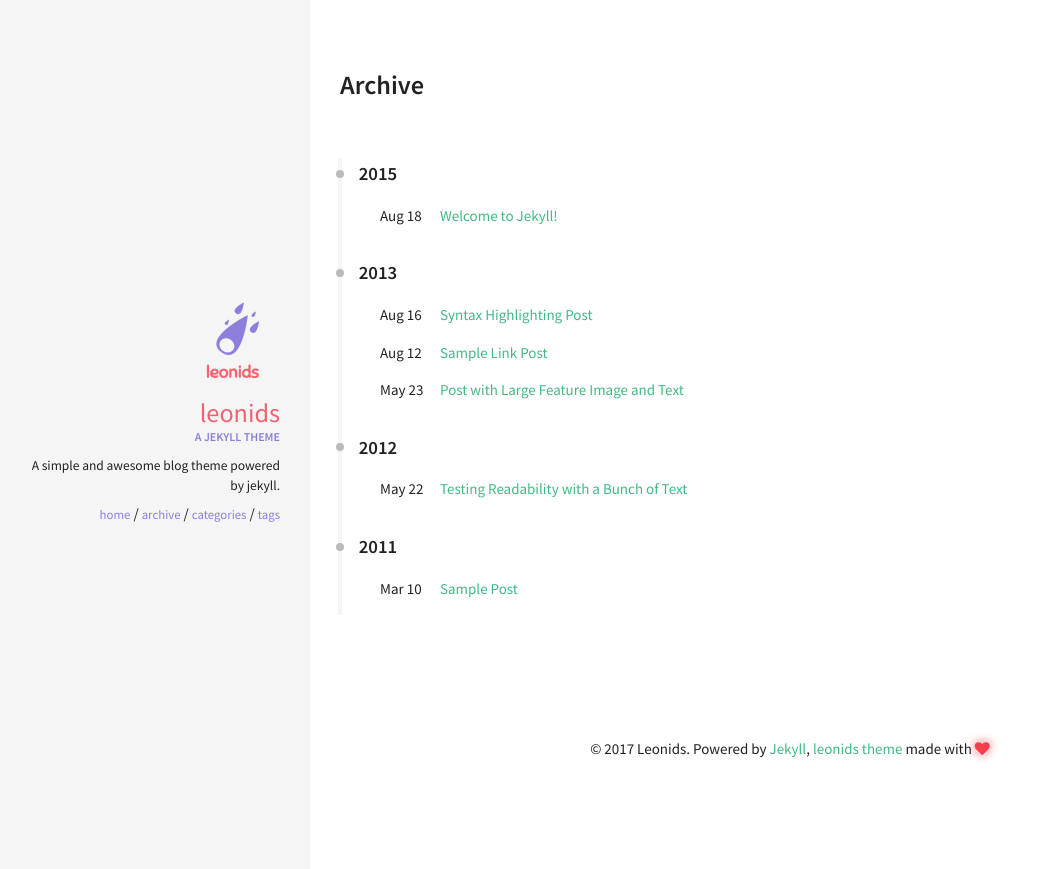
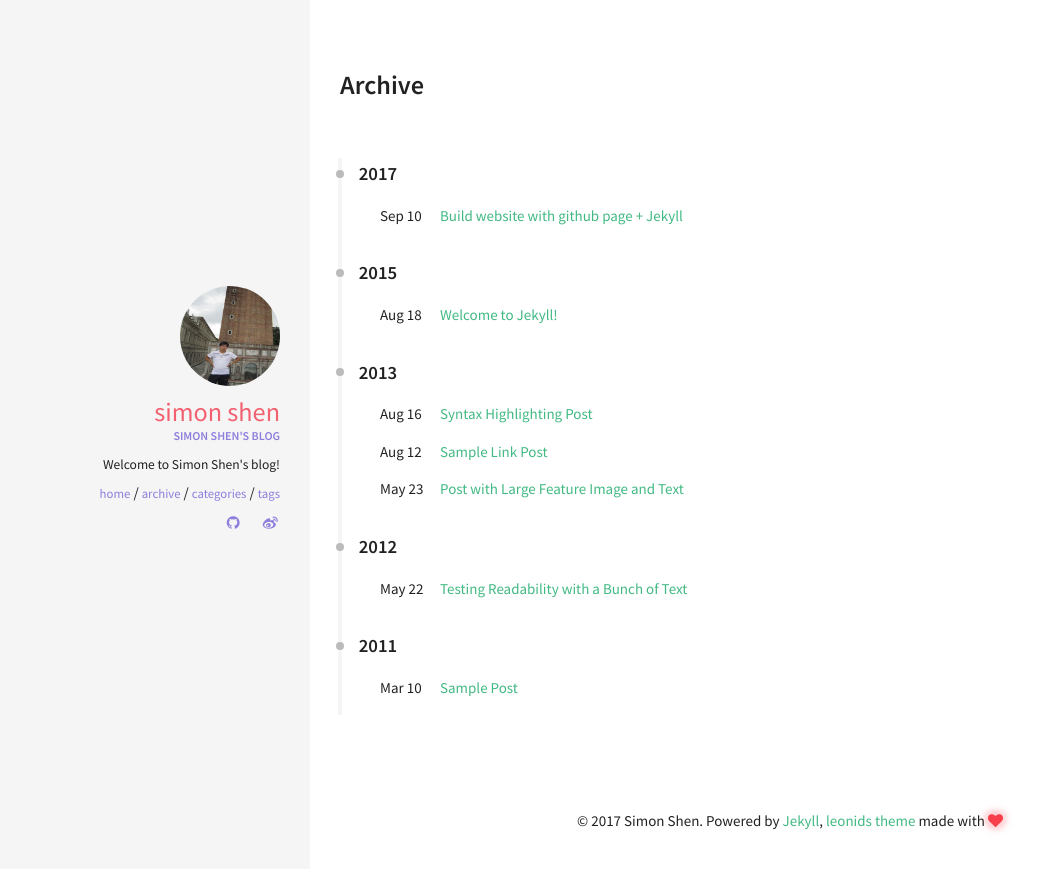
Before and after one commit to zhonger129/zhonger129.github.io, a Jekyll site: the page built from archive.html, in a window 1280 px wide. Shown: the top 869 px of the page, without its empty margins (10-1049 px from the left). Built offline with Jekyll 4.4.1, drawn with Linux system fonts in a browser that asks for light colours.

Commit message:
update bolg on 12 Sep 2017

```diff
--- a/_config.yml
+++ b/_config.yml
@@ -3,9 +3,9 @@
 # Site wide configuration
 ####################################
 #
-title: Leonids
-email:
-description: A simple and awesome blog theme powered by jekyll.
+title: Simon Shen's blog
+email: simon8512g@gmail.com
+description: This is Simon Shen's blog, welcome!
 url: # the base hostname & protocol for your site
 
 
@@ -14,7 +14,7 @@ url: # the base hostname & protocol for your site
 # Jekyll configuration
 ####################################
 #
-timezone:          Europe/Paris
+timezone:          Hong Kong
 markdown:          kramdown
 highlighter:       rouge
 excerpt_separator: <!--more-->
@@ -33,10 +33,10 @@ kramdown:
 ####################################
 #
 owner:
-  name: Leonids
+  name: Simon Shen
   avatar: leonids-logo.png
-  job: "A jekyll theme"
-  bio: "A simple and awesome blog theme powered by jekyll."
+  job: "Simon Shen's blog"
+  bio: "Welcome to Simon Shen's blog!"
   email:
   disqus-shortname:
   twitter: #username
@@ -48,7 +48,7 @@ owner:
     ad-client:
     ad-slot:
   bing-verify:
-  github: #username
+  github: zhonger129
   gitlab: #username
   stackoverflow: #123456/username   from a "http://stackoverflow.com/users/123456/username" link
   linkedin: #username
@@ -63,7 +63,7 @@ owner:
   dribbble: #username
   youtube: #username
   soundcloud: #username
-  weibo: #username
+  weibo: simon8512@126.com
   flickr: #username
   500px: #username
   codepen: #username
```
Also changed, not shown: _posts/2017-09-10-sample-post.md (added, +45 -0 lines), img/leonids-logo.png.
